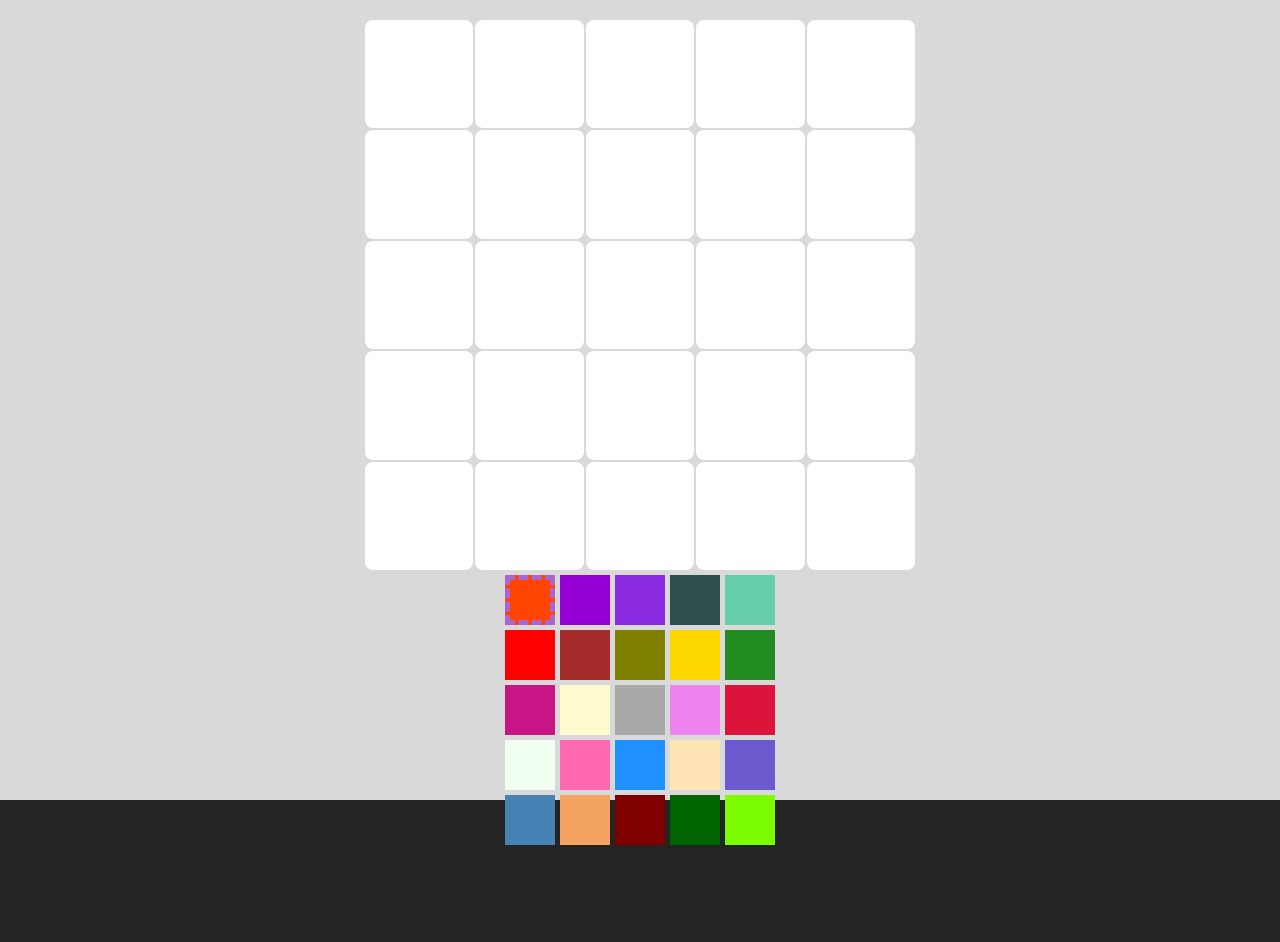
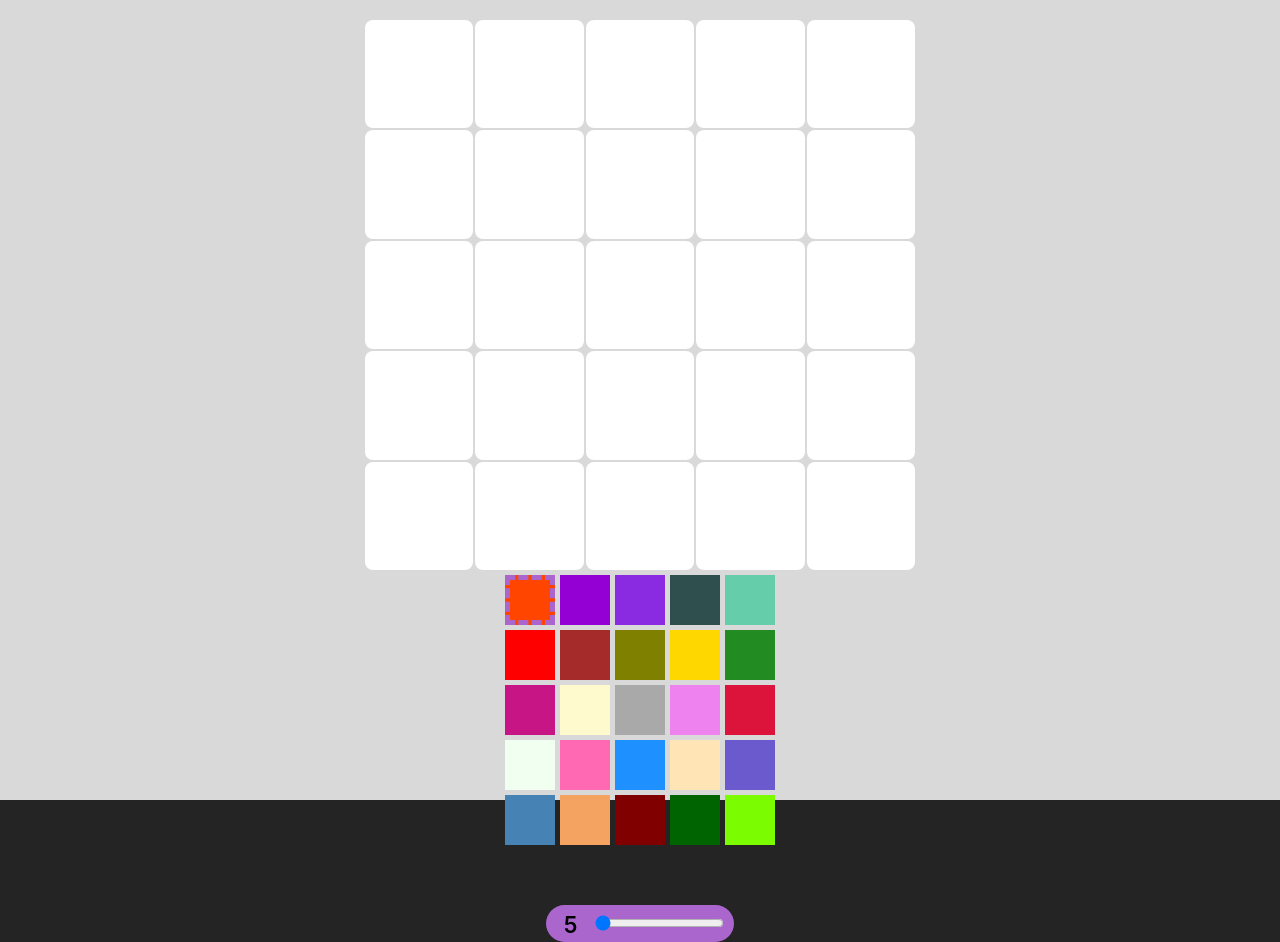
Before and after one commit to CrgioYalux/pixaday, a React (Vite) app: page / in a window 1280 px wide. Before the commit the page ends 905 px from the top, so only its background shows below. Built offline with nearby package versions, Linux system fonts and the light colour scheme.

Commit message:
feat: create tools for settings color matrix properties: currently only matrix size

```diff
--- a/src/components/App/index.tsx
+++ b/src/components/App/index.tsx
@@ -1,6 +1,7 @@
 import ProvidersWrapper from "../ProvidersWrapper";
 import DrawColorMatrix from '../DrawColorMatrix';
 import ColorPalette from "../ColorPalette";
+import ColorMatrixTools from "../ColorMatrixTools";
 
 import './App.css';
 
@@ -12,6 +13,7 @@ const App: React.FC<AppProps> = () => {
             <div className='App'>
                 <DrawColorMatrix />
                 <ColorPalette />
+                <ColorMatrixTools />
            </div>
         </ProvidersWrapper>
     );
--- /dev/null
+++ b/src/components/ColorMatrixTools/ColorMatrixTools.css
@@ -0,0 +1,32 @@
+.ColorMatrixTools {
+    font-size: 1rem;
+}
+
+.ColorMatrixTools__matrix_size {
+
+    width: 100%;
+    height: 100%;
+
+    display: flex;
+    flex-direction: row;
+    align-items: center;
+    gap: 10px;
+
+    background-color: var(--brand-color-l-high);
+    border-radius: 99px;
+
+    padding: 5px 10px;
+}
+
+
+.ColorMatrixTools__matrix_size > span {
+    margin-top: 2.5px;
+
+    font-size: 1.4em;
+    font-weight: 600;
+
+    width: 2ch;
+
+    display: grid;
+    place-items: center;
+}
--- /dev/null
+++ b/src/components/ColorMatrixTools/index.tsx
@@ -0,0 +1,39 @@
+import { useState } from "react";
+
+import { useColorMatrixProvider } from "../../providers/ColorMatrix";
+
+import './ColorMatrixTools.css';
+
+interface ColorMatrixToolsProps {}
+
+const ColorMatrixTools: React.FC<ColorMatrixToolsProps> = () => {
+    const [matrixSize, setMatrixSize] = useState<number>(5);
+    const [_, actions] = useColorMatrixProvider();
+
+    return (
+        <div className='ColorMatrixTools'>
+       	    <label
+                className='ColorMatrixTools__matrix_size'
+                htmlFor="matrix_size"
+            >
+                <span>
+                    {matrixSize}
+                </span>
+				<input
+					type="range"
+					id="matrix_size"
+					max={30}
+					min={5}
+					onMouseUp={() => actions.changeSize(matrixSize)}
+					onTouchEnd={() => actions.changeSize(matrixSize)}
+					onChange={(event) => {
+						setMatrixSize(Number(event.currentTarget.value));
+					}}
+					value={matrixSize}
+				/>
+			</label>
+        </div>
+    );
+};
+
+export default ColorMatrixTools;
```
